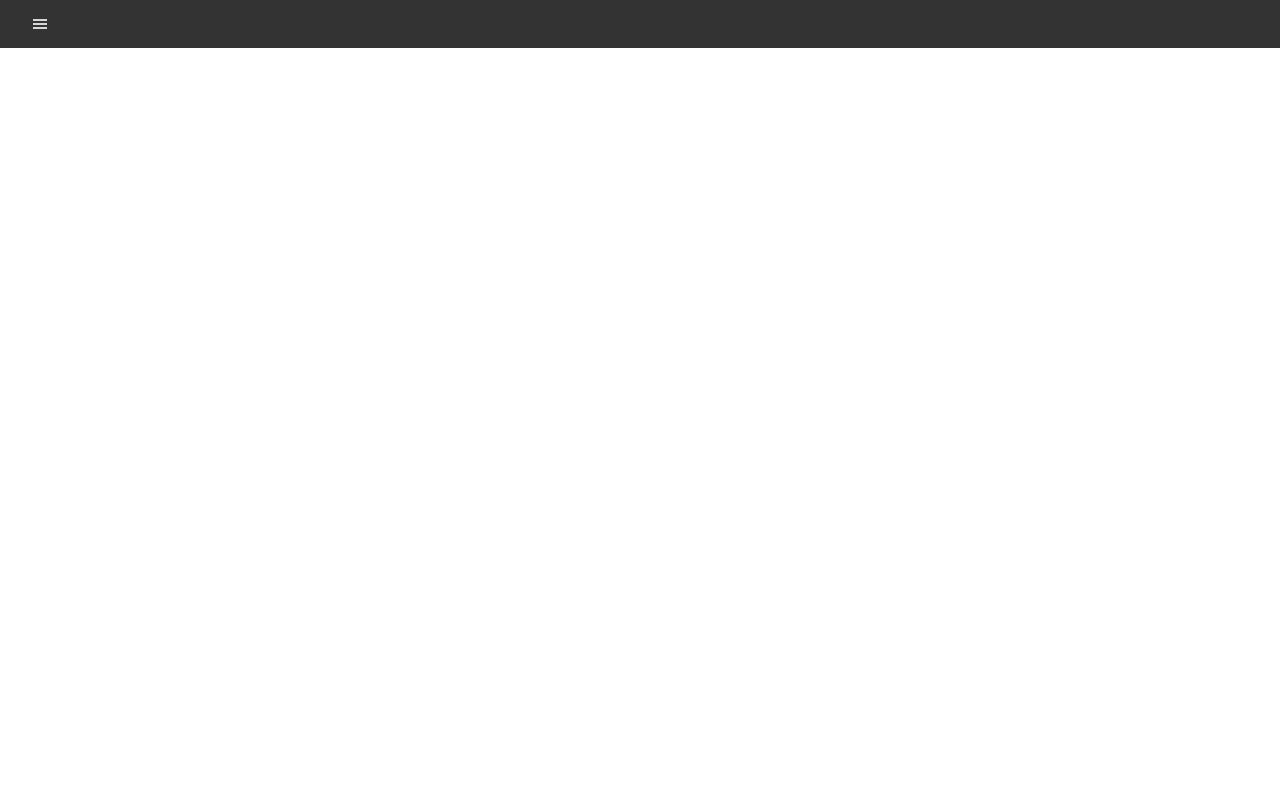
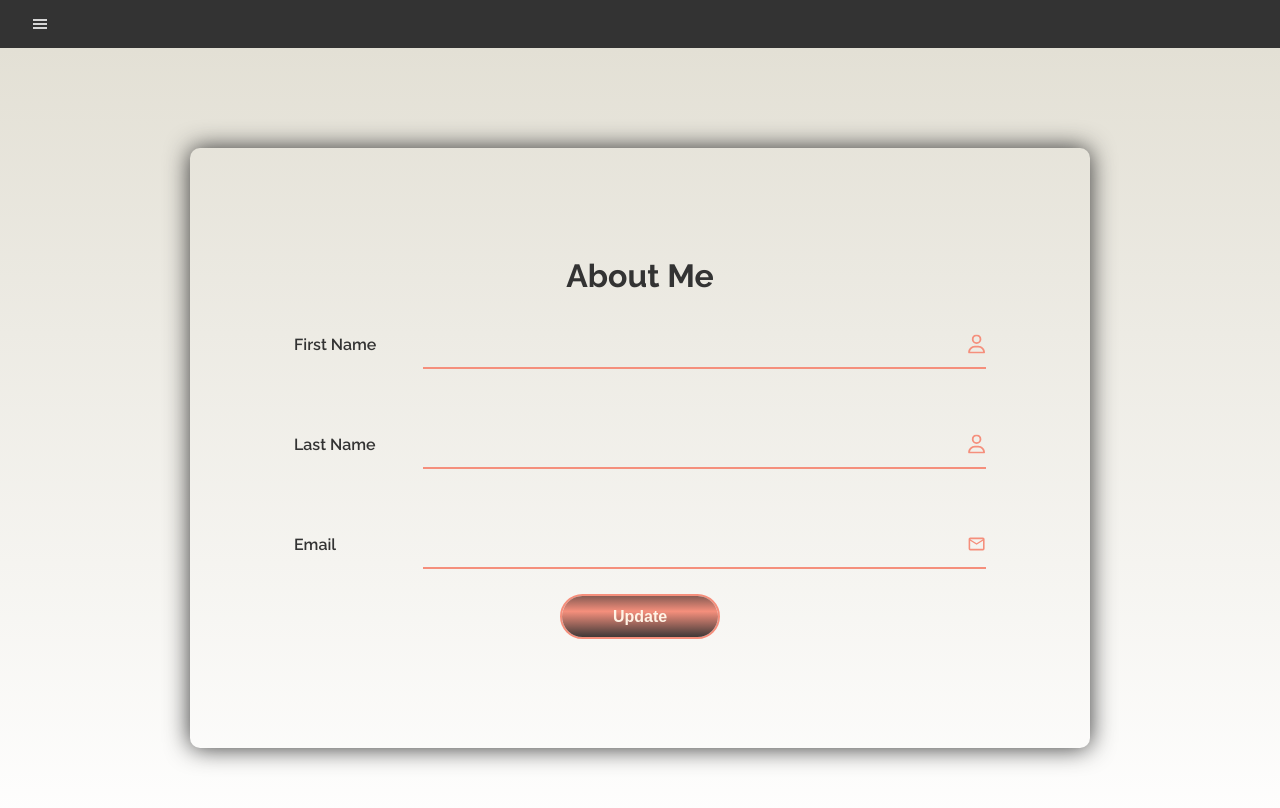
Before and after one commit to DianaEP/motivational-journal, a React (Vite) app: page /user-details in a window 1280 px wide. Shown: the top 808 px of the page. Built offline with nearby package versions, Linux system fonts and the light colour scheme.

Commit message:
create userDetails component

```diff
--- a/src/App.jsx
+++ b/src/App.jsx
@@ -12,20 +12,22 @@ import Register from "./components/authentication/register/Register"
 import React, { useEffect, useState } from "react";
 import HideNavbar from './components/hide-navbar/HideNavbar';
 import UpdateDeleteJournalInput from "./components/journal/UpdateJournal";
+import UserDetails from "./components/authentication/user-details/UserDetails";
 // import JournalEdith from "./components/journal/JournalEdith";
 
 
 export const UserAuthContext = React.createContext();
 
+
 function App() {
   // show navbar or not on components
   const [showNav, setShowNav] = useState(false);
 
-  // to not loose the token on refresh
-
+  // context for user authentication token and id
   const [userAuth, setUserAuth] = useState(null);
 
   useEffect(()=>{
+    // to not loose the token on refresh
     const accessToken = localStorage.getItem("accessToken");
 
     if(accessToken){
@@ -50,6 +52,7 @@ function App() {
             <Route path="/login" element={< Login/>}></Route>
             <Route path="/register" element={<Register/>}></Route>
             <Route path="/" element={<HomePage />}></Route>
+            <Route path="/user-details" element={<UserDetails />} />
             <Route path="/journal" element={<Journal />}></Route>
             <Route path="/journal/:id" element={<UpdateDeleteJournalInput />}></Route>
             <Route path="/daily-planner" element={<DailyPlanner />}></Route>
--- a/src/components/authentication/auth-css/Authentication.css
+++ b/src/components/authentication/auth-css/Authentication.css
@@ -12,7 +12,9 @@
     height: 600px;
     background: transparent;
     border: 2px solid var(--color2);
+    border-radius: 10px;
     display: flex;
+
 
     /* overflow: hidden; */
 
@@ -72,7 +74,7 @@
 }
 
 .input-box input:focus,
-.input-box input:valid{
+.input-box input:invalid{
     border-bottom-color: var(--color1-login);
 }
 
@@ -83,11 +85,11 @@
     right: 0;
     transform: translateY(-50%);
     font-size: 1.2rem;
-    color: var(--color3font)
+    color: var(--color3font);
 }
 
 .input-box input:focus~svg,
-.input-box input:valid~svg{
+.input-box input:invalid~svg{
     color: var(--color1-login);
 }
 
@@ -156,6 +158,7 @@
     background-repeat: no-repeat;
     background-size: cover;
     background-position: center;
+    border-radius: 0 8px 8px 0;
 
 
 
--- /dev/null
+++ b/src/components/authentication/user-details/UserDetails.css
@@ -0,0 +1,82 @@
+.user_details-wrapper{
+    background: linear-gradient(var(--color2-journal), #ffffff);
+}
+
+
+.user_details-container{
+    box-shadow: 0 0 25px var(--color1);
+    border: none;
+}
+
+.user_details-container .user_details-form-box{
+    width: 100%;
+    margin: 0 4rem;
+
+
+}
+
+.user_details-form-box form{
+    display: flex;
+    flex-direction: column;
+    align-items: center;
+}
+
+.user_details-form-box h2{
+    color: var(--color1);
+    text-transform: capitalize;
+}
+
+.user_details-input-box{
+    display: flex;
+    /* justify-content: center; */
+    align-items: center;
+    /* padding: 2rem ; */
+}
+
+.user_details-input-box label{
+    width: 10rem;
+    text-transform: capitalize;
+    font-weight: 600;
+    color: var(--color1);
+
+}
+
+.user_details-input-box input{
+    font-size: 1rem;
+    font-weight: 600;
+    color: var(--color4);
+    border-bottom: 2px solid var(--color1-login);
+}
+
+.user_details-input-box input:focus,
+.user_details-input-box input:invalid{
+    border-bottom-color: var(--color1);
+}
+
+.user_details-input-box svg{
+    color: var(--color1-login);
+}
+
+.user_details-input-box input:focus~svg,
+.user_details-input-box input:invalid~svg{
+    color: var(--color1);
+}
+
+.user_details-form-box .user_details-btn{
+    width: 10rem;
+
+}
+
+
+/* -----------------------MEDIA QUERY--------------------------- */
+
+@media(max-width:750px){
+    .user_details-form-box{
+        gap: 2rem;
+    }
+    .user_details-input-box{
+        flex-direction: column;
+        gap: 1rem;
+        margin: 1rem;
+    }
+}
--- /dev/null
+++ b/src/components/authentication/user-details/UserDetails.jsx
@@ -0,0 +1,60 @@
+import { FaRegUser } from "react-icons/fa6";
+import { MdOutlineEmail } from "react-icons/md";
+import "../auth-css/Authentication.css";
+import "./UserDetails.css";
+
+export default function UserDetails() {
+  return (
+    <>
+      <div className="wrapper user_details-wrapper">
+        <div className="auth-container user_details-container">
+          <div className="form-box user_details-form-box ">
+            <h2>About me</h2>
+            <form>
+              <div className="input-box user_details-input-box">
+                <label htmlFor="fist-name">First name</label>
+                <input
+                  type="text"
+                  name="firstName"
+                  id="first-name"
+                //    value = {userAuth.firstName}
+                  //  onChange={inputChange}
+                />
+                <FaRegUser />
+                {/* {valid ? <></> : <span className='input-error'>{errors.firstName}</span>} */}
+              </div>
+
+              <div className="input-box user_details-input-box">
+                <label htmlFor="last-name">Last name</label>
+                <input
+                  type="text"
+                  name="lastName"
+                  id="last-name"
+                  //  value = {dataRegister.lastName}
+                  //  onChange={inputChange}
+                />
+                <FaRegUser />
+                {/* {valid ? <></> : <span className='input-error'>{errors.lastName}</span>} */}
+              </div>
+
+              <div className="input-box user_details-input-box">
+                <label htmlFor="email">Email</label>
+                <input
+                  type="email"
+                  name="email"
+                  id="email"
+                  //  value = {dataRegister.email}
+                  //  onChange={inputChange}
+                />
+                <MdOutlineEmail />
+                {/* {valid ? <></> : <span className='input-error'>{errors.email}</span>} */}
+              </div>
+
+              <button className="btn user_details-btn">Update</button>
+            </form>
+          </div>
+        </div>
+      </div>
+    </>
+  );
+}
--- a/src/components/motivational-board/MotivationalCards.css
+++ b/src/components/motivational-board/MotivationalCards.css
@@ -76,6 +76,7 @@
     background-color: white;
     border-radius: 1rem;
     box-shadow: 0px 10px 8px var(--color1);
+    /* background: linear-gradient(var(--color2-journal), #ffffff); */
     margin: 0.5rem;
     padding-bottom: 1rem;
     overflow: hidden;
@@ -107,6 +108,7 @@
 
 .card-name-input{
     color: var(--color1);
+    background: linear-gradient(var(--color2-journal), #ffffff);
     /* background-color: var(--color3font); */
     height: 60px;
     text-align: center;
@@ -133,6 +135,7 @@
     text-align: center;
     height: 10rem;
     color: var(--color1);
+    background: linear-gradient(var(--color2-journal), #ffffff);
     /* background-color: var(--color3font); */
     font-family: var(--font-family);
     font-size: 1rem;
@@ -141,7 +144,7 @@
     border: none;
     border-top: 1px solid var(--color1);
     resize: none;
-    margin: 0.2rem;
+    /* margin: 0.2rem; */
 
 
 }
--- a/src/components/nav/Nav.jsx
+++ b/src/components/nav/Nav.jsx
@@ -6,6 +6,7 @@ import { LuBookLock } from "react-icons/lu";
 import { MdOutlineEditCalendar } from "react-icons/md";
 import { TbCards } from "react-icons/tb";
 import { IoIosList } from "react-icons/io";
+import { RiUserHeartLine } from "react-icons/ri";
 import PropTypes from "prop-types";
 
 
@@ -27,6 +28,9 @@ export default function Nav({showNav}) {
               <ul className="nav-links">
                   <li>
                     <Link to="/"><IoHomeOutline />Home</Link>
+                  </li>
+                  <li>
+                    <Link to="/user-details"><RiUserHeartLine />About Me</Link>
                   </li>
                   <li>
                     <Link to="/journal"><LuBookLock />Journal</Link>
```
